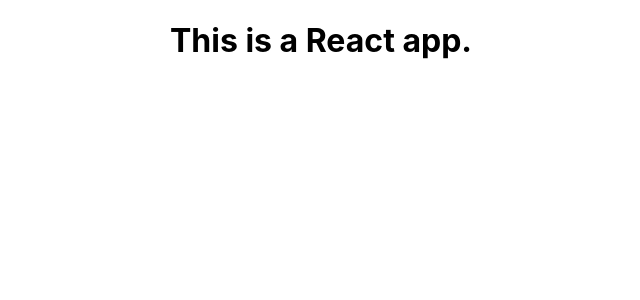
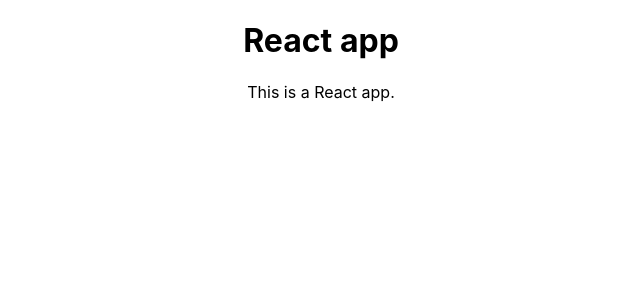
Before and after one commit to vamandeshmukh/cg-react-app-3aug-2021, a React (Create React App) app: page / in a window 1280 px wide. Shown: the top 300 px of the page, without its empty margins (319-959 px from the left). Built offline with nearby package versions, Linux system fonts and the light colour scheme.

Commit message:
Commit
Commit

```diff
--- a/src/App.js
+++ b/src/App.js
@@ -4,7 +4,8 @@
 const App = () => {
   return (
     <div className="App">
-      <h1>This is a React app.</h1>
+      <h1>React app</h1>
+      <p>This is a React app.</p>
     </div>
   );
 }
--- a/src/index.js
+++ b/src/index.js
@@ -4,14 +4,27 @@
 import App from './App';
 import reportWebVitals from './reportWebVitals';
 
-ReactDOM.render(
-  <React.StrictMode>
-    <App />
-  </React.StrictMode>,
-  document.getElementById('root')
-);
+ReactDOM.render(<App />, document.getElementById('root'));
 
-// If you want to start measuring performance in your app, pass a function
-// to log results (for example: reportWebVitals(console.log))
-// or send to an analytics endpoint. Learn more: https://bit.ly/CRA-vitals
-reportWebVitals();
+// reportWebVitals();
+
+
+
+
+// import React from 'react';
+// import ReactDOM from 'react-dom';
+// import './index.css';
+// import App from './App';
+// import reportWebVitals from './reportWebVitals';
+
+// ReactDOM.render(
+//   <React.StrictMode>
+//     <App />
+//   </React.StrictMode>,
+//   document.getElementById('root')
+// );
+
+// // If you want to start measuring performance in your app, pass a function
+// // to log results (for example: reportWebVitals(console.log))
+// // or send to an analytics endpoint. Learn more: https://bit.ly/CRA-vitals
+// reportWebVitals();
```
